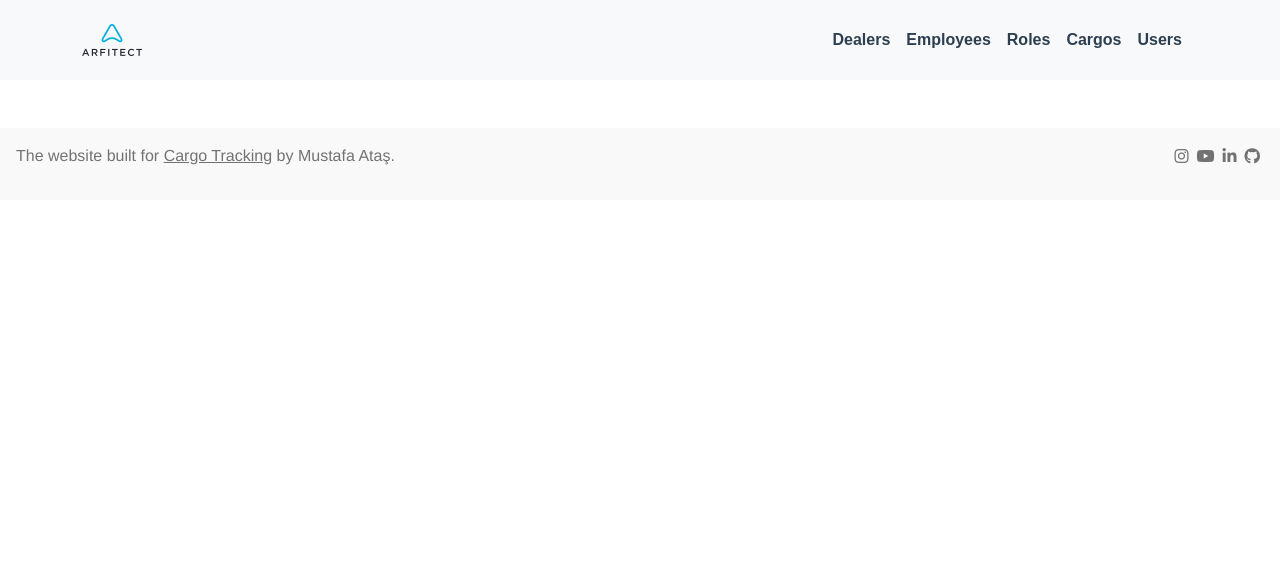
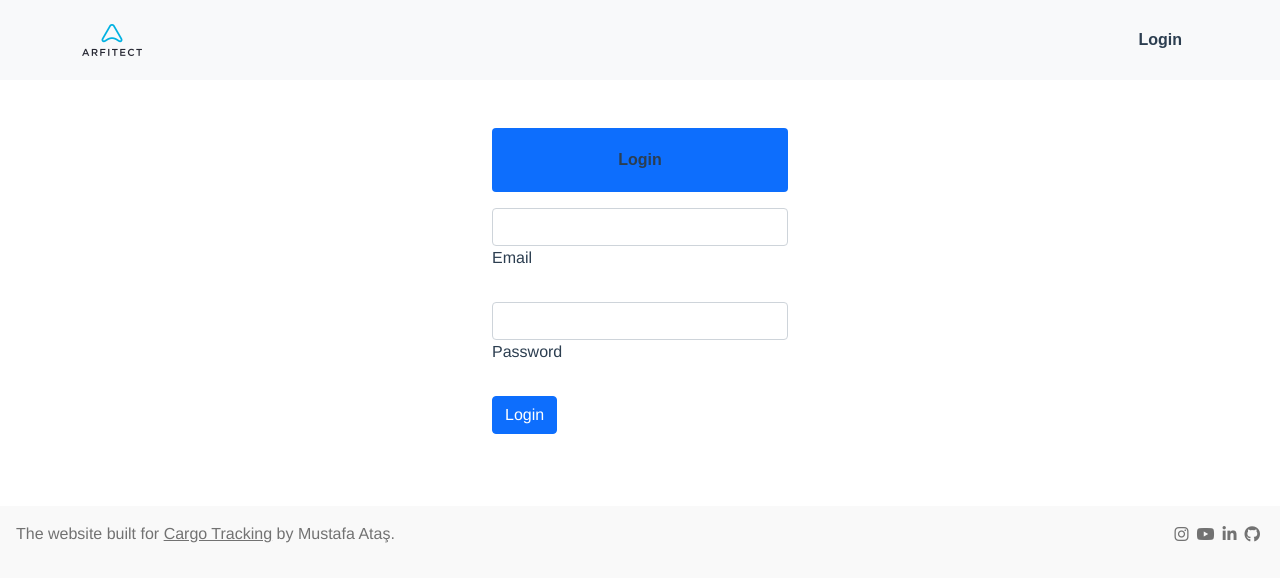
Before and after one commit to mustafaatas/CargoTrackingUI, a Vue app: page /login in a window 1280 px wide. Shown: the top 582 px of the page. Built offline with nearby package versions, Linux system fonts and the light colour scheme.

Commit message:
Used jwtToken

```diff
--- a/package.json
+++ b/package.json
@@ -2,6 +2,7 @@
   "name": "real-world-vue",
   "version": "0.1.0",
   "private": true,
+  "proxy": "https://localhost:44384",
   "scripts": {
     "serve": "vue-cli-service serve",
     "build": "vue-cli-service build",
@@ -51,6 +52,7 @@
     },
     "rules": {}
   },
+
   "browserslist": [
     "> 1%",
     "last 2 versions",
--- a/src/App.vue
+++ b/src/App.vue
@@ -1,9 +1,9 @@
 <template>
   <div id="app">
-    <navbar></navbar>
-    <router-view></router-view>
+    <navbar :user="user"></navbar>
+    <router-view :user="user"></router-view>
+    <foot></foot>
   </div>
-  <foot></foot>
 </template>
 
 <script>
@@ -15,6 +15,15 @@ export default {
   components: {
     Navbar,
     Foot,
+  },
+  data() {
+    return {
+      user: '',
+    }
+  },
+  created() {
+    const response = localStorage.getItem('jwtToken')
+    this.user = response
   },
 }
 </script>
--- a/src/components/Navbar.vue
+++ b/src/components/Navbar.vue
@@ -28,21 +28,28 @@
         <div class="collapse navbar-collapse" id="navbarSupportedContent">
           <ul class="navbar-nav ms-auto me-2">
             <li class="nav-item">
-              <router-link class="nav-link" to="/dealer">Dealers</router-link>
+              <router-link class="nav-link" to="/dealer" v-if="user"
+                >Dealers</router-link
+              >
             </li>
             <li class="nav-item">
-              <router-link class="nav-link" to="/employee"
+              <router-link class="nav-link" to="/employee" v-if="user"
                 >Employees</router-link
               >
             </li>
             <li class="nav-item">
-              <router-link class="nav-link" to="/role">Roles</router-link>
+              <router-link class="nav-link" to="/login" v-if="!user"
+                >Login</router-link
+              >
             </li>
             <li class="nav-item">
-              <router-link class="nav-link" to="/cargo">Cargos</router-link>
-            </li>
-            <li class="nav-item">
-              <router-link class="nav-link" to="/user">Users</router-link>
+              <router-link
+                class="nav-link"
+                to="/login"
+                v-if="user"
+                @click="logout()"
+                >Logout</router-link
+              >
             </li>
           </ul>
         </div>
@@ -52,7 +59,23 @@
 </template>
 
 <script>
-export default {}
+import axios from 'axios'
+
+export default {
+  name: 'Navbar',
+  props: ['user', 'role'],
+  data() {
+    return {
+      control: false,
+    }
+  },
+  methods: {
+    logout() {
+      axios.post('https://localhost:44384/Authenticate/Logout')
+      localStorage.removeItem('jwtToken')
+    },
+  },
+}
 </script>
 
 <style>
--- a/src/router/index.js
+++ b/src/router/index.js
@@ -2,6 +2,7 @@ import { createRouter, createWebHistory } from 'vue-router'
 import About from '@/views/About.vue'
 import DealerList from "@/views/DealerList.vue"
 import DealerDetails from '@/views/DealerDetails.vue'
+import Login from '@/views/Login.vue'
 
 const routes = [
   {
@@ -24,6 +25,11 @@ const routes = [
     path: '/about',
     name: 'About',
     component: About
+  },
+  {
+    path: '/login',
+    name: 'Login',
+    component: Login
   }
 ]
 
--- a/src/services/DealerService.js
+++ b/src/services/DealerService.js
@@ -1,10 +1,10 @@
 import axios from 'axios'
 
+console.log(localStorage.getItem('jwtToken'))
 const DealerService = axios.create({
     baseURL: 'https://localhost:44384/dealer/',
-    withCredentials: false,
     headers: {
-        Accept: 'application/json',
+        'Authorization': "Bearer " + localStorage.getItem('jwtToken'), Accept: 'application/json',
         'Content-Type': 'application/json'
     }
 })
--- /dev/null
+++ b/src/utils/setAuthHeader.js
@@ -0,0 +1,14 @@
+import axios from 'axios'
+
+const setAuthHeader = (token) => {
+    if (token) {
+        axios.defaults.headers = {
+            Authorization: token,
+        };
+    }
+    else {
+        delete axios.defaults.headers.Authorization;
+    }
+};
+
+export default setAuthHeader
--- a/src/views/About.vue
+++ b/src/views/About.vue
@@ -1,5 +1,13 @@
 <template>
-  <div class="about">
-    <p>A site to better cargo tracking.</p>
+  <div>
+    <h3 v-if="user">Hello there!</h3>
+    <h3 v-else>You are not logged in</h3>
   </div>
 </template>
+
+<script>
+export default {
+  name: 'About',
+  props: ['user'],
+}
+</script>
--- a/src/views/DealerDetails.vue
+++ b/src/views/DealerDetails.vue
@@ -65,7 +65,6 @@ export default {
     DealerService.getDealer(this.id)
       .then((response) => {
         this.dealer = response.data
-        console.log(response.data + 'fdsfdsf')
       })
       .catch((error) => {
         console.log(error)
--- a/src/views/DealerList.vue
+++ b/src/views/DealerList.vue
@@ -57,13 +57,8 @@ import DealerService from '@/services/DealerService.js'
 
 export default {
   name: 'Dealer',
+  props: ['role'],
   components: {},
-  // props: {
-  //   dealer: {
-  //     type: Object,
-  //     required: true,
-  //   },
-  // },
   data() {
     return {
       dealers: {},
--- /dev/null
+++ b/src/views/Login.vue
@@ -0,0 +1,101 @@
+<template>
+  <!-- Pills navs -->
+  <form @submit.prevent="login">
+    <div class="container w-25 mt-5">
+      <ul class="nav nav-pills nav-justified mb-3" id="ex1" role="tablist">
+        <li class="nav-item" role="presentation">
+          <a
+            class="nav-link active"
+            id="tab-login"
+            data-mdb-toggle="pill"
+            href="#pills-login"
+            role="tab"
+            aria-controls="pills-login"
+            aria-selected="true"
+            >Login</a
+          >
+        </li>
+      </ul>
+
+      <div class="tab-content">
+        <div
+          class="tab-pane fade show active"
+          id="pills-login"
+          role="tabpanel"
+          aria-labelledby="tab-login"
+        >
+          <!-- Email input -->
+          <div class="form-outline mb-4">
+            <input type="mail" id="mail" class="form-control" v-model="mail" />
+
+            <label class="form-label" for="mail">Email</label>
+          </div>
+
+          <!-- Password input -->
+          <div class="form-outline mb-4">
+            <input
+              type="password"
+              id="password"
+              class="form-control"
+              v-model="password"
+            />
+
+            <label class="form-label" for="password">Password</label>
+          </div>
+
+          <!-- Submit button -->
+          <button class="btn btn-primary btn-block mb-4" type="submit">
+            Login
+          </button>
+        </div>
+      </div>
+    </div>
+  </form>
+  <!-- Pills content -->
+</template>
+
+<script>
+import axios from 'axios'
+import setAuthHeader from '../utils/setAuthHeader'
+
+export default {
+  props: {
+    msg: String,
+  },
+  data() {
+    return {
+      mail: '',
+      password: '',
+      role: '',
+    }
+  },
+  methods: {
+    login() {
+      const credentials = {
+        mail: this.mail,
+        password: this.password,
+      }
+      axios
+        .post('https://localhost:44384/Authenticate/Login', credentials)
+        .then((response) => {
+          console.log('dogru')
+          localStorage.setItem('jwtToken', response.data.token)
+          setAuthHeader(response.data.token)
+          let role = response.data.userRoles
+
+          if (role == 'Manager') {
+            window.location.href = 'dealer'
+          } else if (role == 'Dealer Manager') {
+            window.location.href = 'dealer/getdealer/203'
+          }
+        })
+        .catch((error) => {
+          console.log(error.response)
+        })
+    },
+  },
+}
+</script>
+
+<style>
+</style>
```
Also changed, not shown: 1 other file (tests, documents, lock files or other folders).
